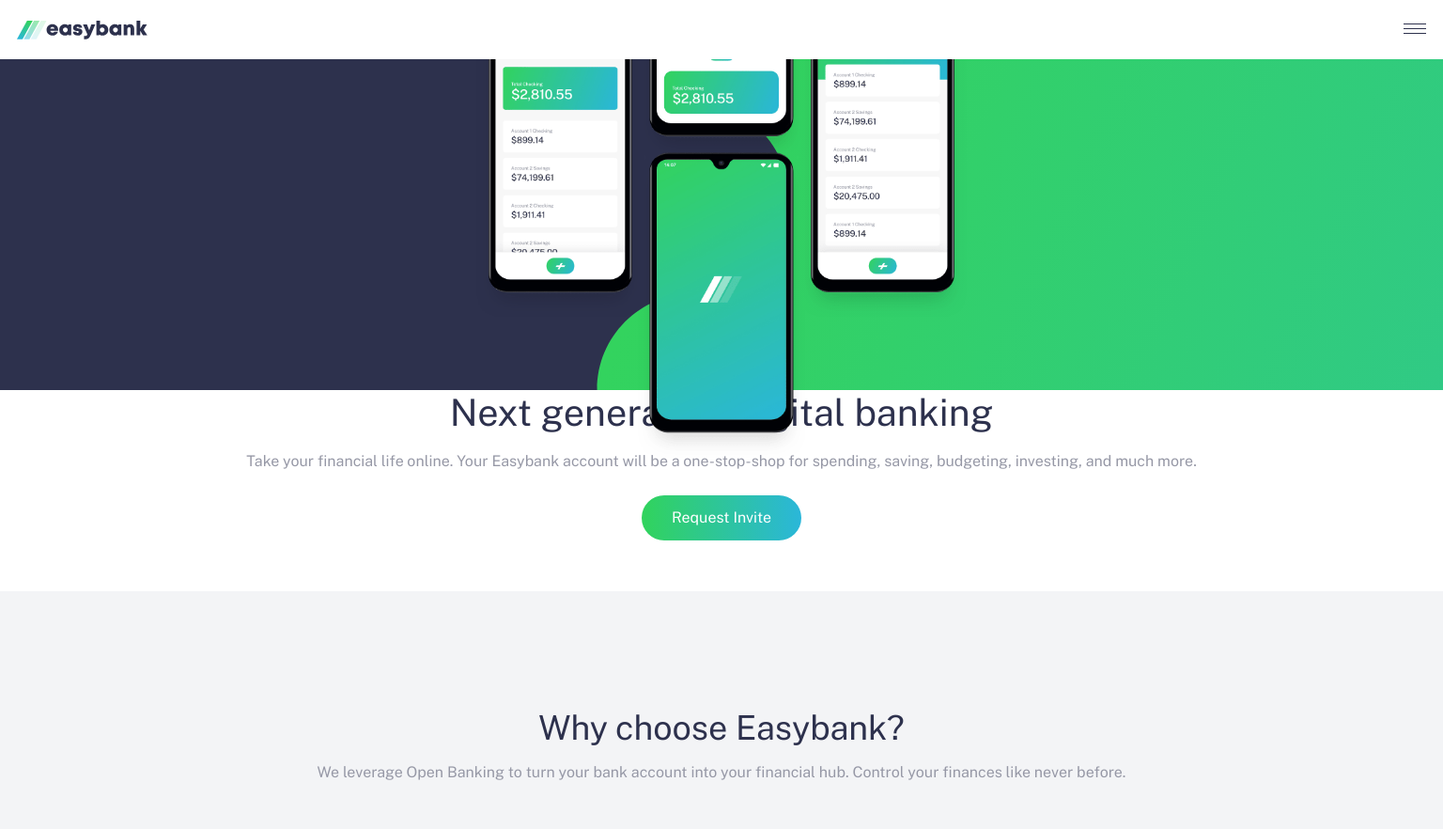
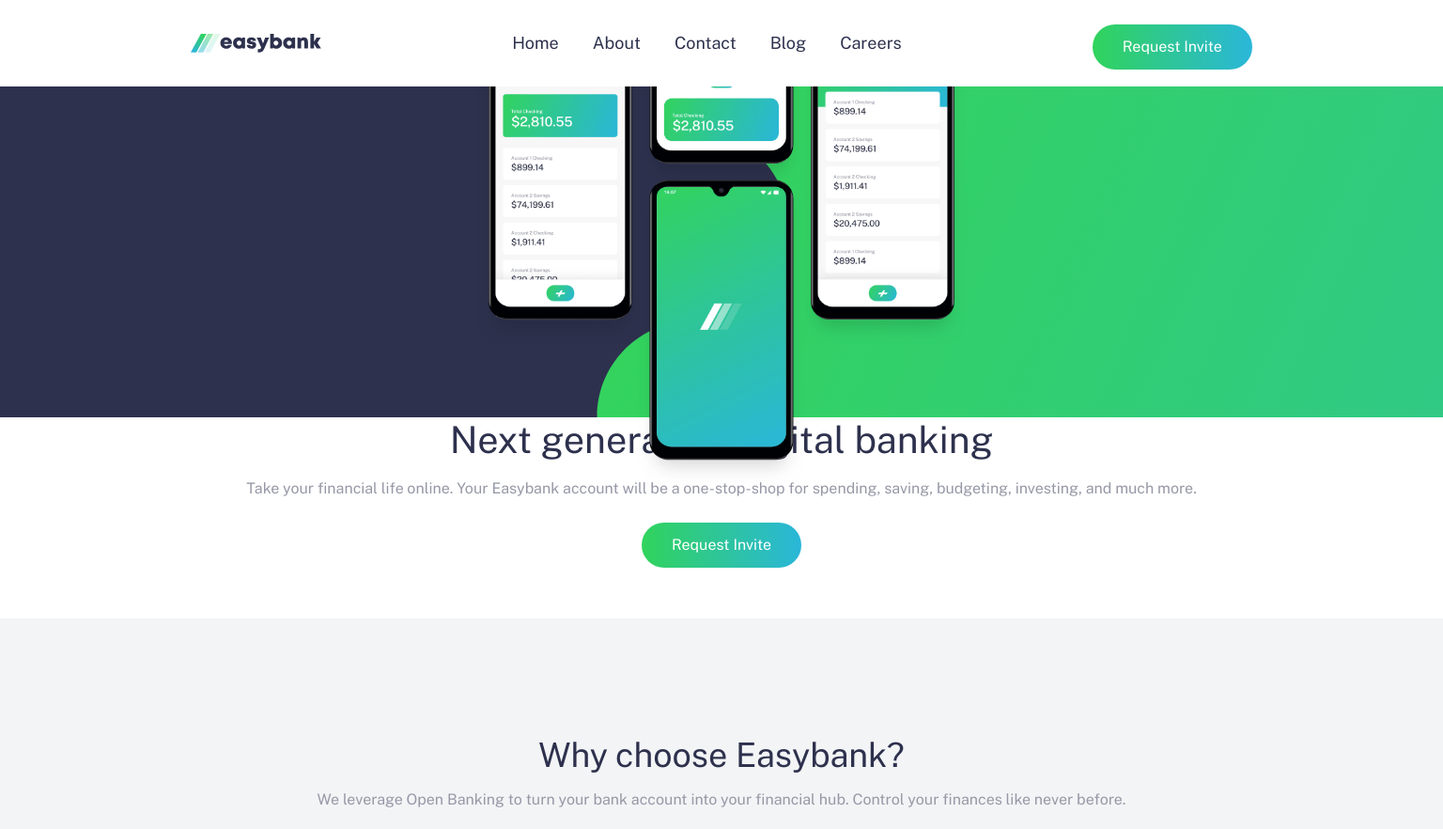
Before and after one commit to jobemcamera/easybank-landing-page, a plain HTML site: page index.html in a window 1536 px wide. Shown: the top 882 px of the page at 94% size. Drawn offline with nearby package versions, Linux system fonts and the light colour scheme.

Commit message:
estilização cabecalho 1440px

```diff
--- a/assets/css/styles/cabecalho.css
+++ b/assets/css/styles/cabecalho.css
@@ -53,3 +53,41 @@
     text-decoration: none;
     color: var(--azul-escuro);
 }
+
+.lista-opcoes {
+    display: none;
+}
+
+.botao__request {
+    display: none;
+}
+
+
+@media screen and (min-width: 1440px) {
+    .cabecalho__container {
+        display: flex;
+        justify-content: space-evenly;
+    }
+
+    .botao__request {
+        display: block;
+    }
+
+    .lista-opcoes {
+        display: flex;
+    }
+
+    .lista-opcoes__item {
+        padding: 0 1em;
+    }
+
+    .lista-opcoes__link {
+        text-decoration: none;
+        color: var(--azul-escuro);
+    }
+
+    .cabecalho__rotulo {
+        display: none;
+    }
+
+}
--- a/index.html
+++ b/index.html
@@ -38,6 +38,26 @@
                     <a href="#" class="lista-menu__link">Careers</a>
                 </li>
             </ul>
+
+            <ul class="lista-opcoes">
+                <li class="lista-opcoes__item">
+                    <a href="#" class="lista-opcoes__link">Home</a>
+                </li>
+                <li class="lista-opcoes__item">
+                    <a href="#" class="lista-opcoes__link">About</a>
+                </li>
+                <li class="lista-opcoes__item">
+                    <a href="#" class="lista-opcoes__link">Contact</a>
+                </li>
+                <li class="lista-opcoes__item">
+                    <a href="#" class="lista-opcoes__link">Blog</a>
+                </li>
+                <li class="lista-opcoes__item">
+                    <a href="#" class="lista-opcoes__link">Careers</a>
+                </li>
+            </ul>
+
+            <a href="#" id="botao-request" class="botao__request">Request Invite</a>
         </div>
     </header>
 
```
